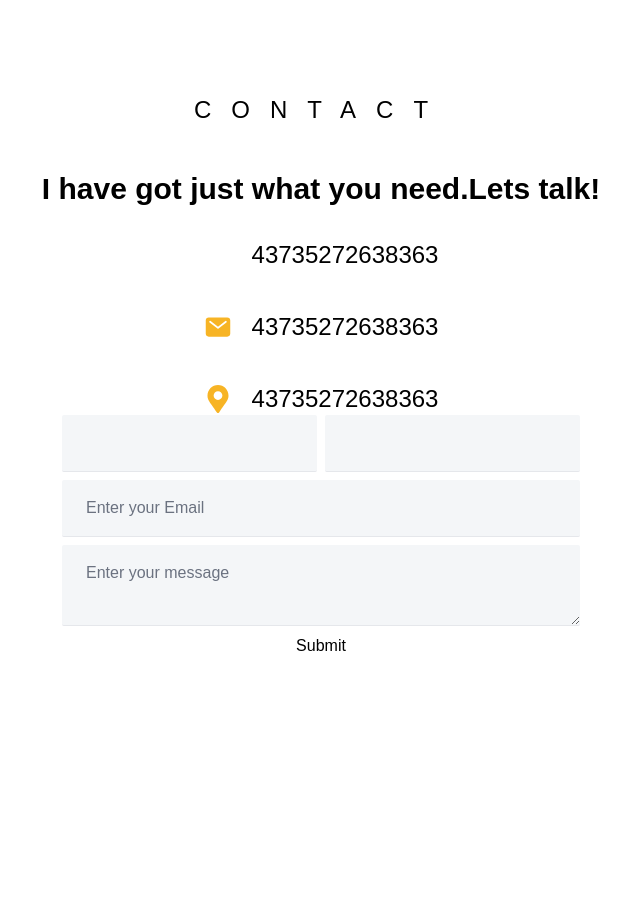
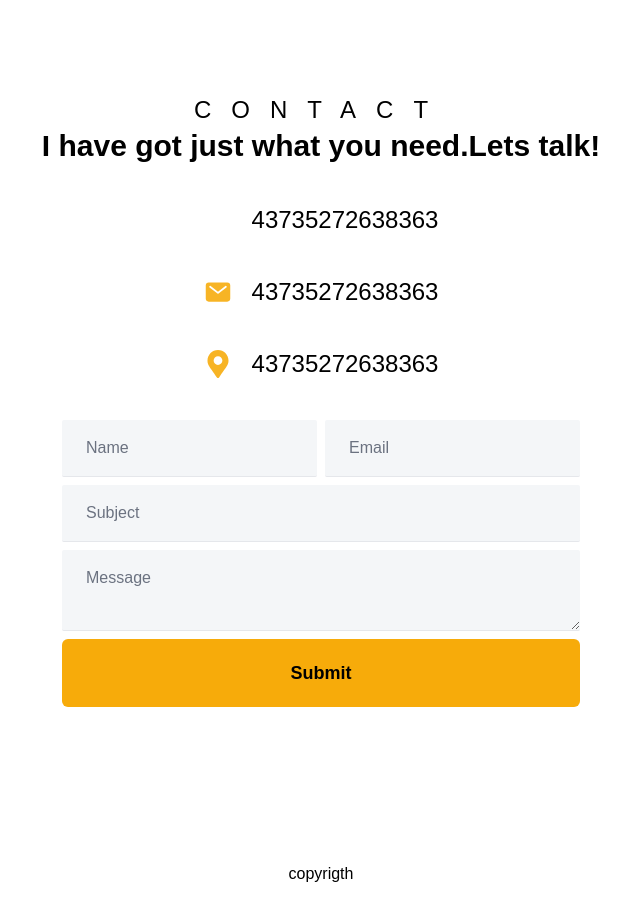
Before and after one commit to Priyanga-Developer/NewPortfolio, a React (Create React App) app: page / in a window 1280 px wide. Shown: the part 3250-4170 px from the top of the page, without its empty margins (319-959 px from the left). Before the commit the page ends 4048 px from the top, so only its background shows below. Built offline with nearby package versions, Linux system fonts and the light colour scheme; some icons are missing; the HTML template or start-up script is replaced by a standard one.

Commit message:
contact section

```diff
--- a/src/App.js
+++ b/src/App.js
@@ -5,6 +5,7 @@ import About from './Components/About';
 import Skills from './Components/Skills';
 import Projects from './Components/Projects';
 import Contact from './Components/Contact';
+import Footer from './Components/Footer';
 
 
 const App = () => {
@@ -26,6 +27,9 @@ const App = () => {
     <section id="contact" className=' snap-start' >
        <Contact/>
     </section>
+    <section id="footer" className=' snap-start' >
+       <Footer/>
+    </section>
 
   </div>
   )
--- a/src/Components/Contact.jsx
+++ b/src/Components/Contact.jsx
@@ -5,12 +5,12 @@ import { IoMail } from "react-icons/io5";
 
 const Contact = () => {
   return (
-    <div className=' relative h-screen flex flex-col text-center md:text-left md:flex-row max-w-7xl px-10 justify-evenly mx-auto items-center'>
+    <div className=' w-full relative h-screen flex flex-col text-center md:text-left md:flex-row max-w-7xl px-10 justify-evenly mx-auto items-center py-15  overflow-hidden'>
         <h3 className='absolute top-24 uppercase tracking-[20px] text-2xl'> Contact</h3>
-        <div className='flex flex-col'>
-            <h4 className='text-3xl py-8 font-semibold text-center'>I have got just what you need.Lets talk!</h4>
+        <div className='flex flex-col space-y-10  absolute top-[130px]   '>
+            <h4 className='text-3xl  font-semibold text-center'>I have got just what you need.Lets talk!</h4>
 
-        <div className='space-y-10 '>
+        <div className=' flex flex-col space-y-10 '>
         <div className='flex items-center justify-center space-x-5'>
         <FaPhone className='text-[#F7AB0A] h-7 w-7 animate-pulse' />
         <p className='text-2xl'>43735272638363</p>
@@ -24,15 +24,18 @@ const Contact = () => {
         <p className='text-2xl'>43735272638363</p>
         </div>
         </div>
-   <form action="" className='flex flex-col space-y-2 w-fit px-14 mx-auto'>
-    <div className='flex space-x-2'>
-      <input className='contactInput' type="text" name="" id="" />
-      <input className='contactInput' type='text' />
+        <div>
+        <form action="https://getform.io/f/362572ab-a4ac-44d2-a58e-1cb672f66b5c" method='POST'  className='flex flex-col w-fit mx-auto space-y-2 '>
+    <div className='flex md:flex-row md:space-x-2  flex-col'>
+      <input className='contactInput' type="text" name="name"   placeholder='Name' />
+      <input className='contactInput' name='email' type='email' required  placeholder='Email' />
     </div>
-    <input className='contactInput' type='email' required name='name' placeholder='Enter your Email' />
-  <textarea name="message" required placeholder='Enter your message'  className='contactInput'></textarea>
-  <button className=''>Submit</button>
+    <input className='contactInput' name='subject' type='text'  placeholder='Subject'  />
+  <textarea name="message" required placeholder='Message'  className='contactInput'></textarea>
+  <button type='submit' className='bg-[#F7AB0A] py-5 px-10 rounded-md text-black font-bold text-lg'>Submit</button>
    </form>
+        </div>
+
    </div>
     </div>
   )
--- /dev/null
+++ b/src/Components/Footer.jsx
@@ -0,0 +1,10 @@
+import React from 'react'
+
+const Footer = () => {
+  return (
+    <div className=' w-full text-center max-h-fit p-16'> <p>copyrigth</p>
+    </div>
+  )
+}
+
+export default Footer
--- a/src/Components/Projects.jsx
+++ b/src/Components/Projects.jsx
@@ -54,7 +54,7 @@ const Projects = () => {
     initial={{opacity:0}}
     whileInView={{opacity:1}}
     transition={{duration:1.5}}
-     className='h-screen relative flex flex-col text-left md:flex-row max-w-full justify-evenly mx-auto items-center z-0 overflow-hidden'>
+     className='h-screen relative flex flex-col text-left md:flex-row max-w-full justify-evenly mx-auto items-center pb-[1rem] z-0 overflow-hidden'>
        <h3 className='absolute top-24 uppercase tracking-[20px] text-2xl'>Projects</h3>
        <div className='relative w-full flex overflow-x-scroll overflow-y-hidden snap-x snap-mandatory z-20'>
        {portfolios.map(({id,title,src,details,tech1,tech2,tech3,tech4,tech5,tech6,code,demo})=>
--- /dev/null
+++ b/src/Components/form.js
@@ -0,0 +1,17 @@
+import React from 'react'
+
+const form = () => {
+  return (
+    <form action="https://getform.io/f/362572ab-a4ac-44d2-a58e-1cb672f66b5c" method='POST'  className='flex flex-col w-fit mx-auto '>
+    <div className='flex md:flex-row  flex-col'>
+      <input className='contactInput' type="text" name="name"   placeholder='Name' />
+      <input className='contactInput' name='email' type='email' required  placeholder='Email' />
+    </div>
+    <input className='contactInput' name='subject' type='text'  placeholder='Subject'  />
+  <textarea name="message" required placeholder='Message'  className='contactInput'></textarea>
+  <button type='submit' className='bg-[#F7AB0A] py-5 px-10 rounded-md text-black font-bold text-lg'>Submit</button>
+   </form>
+  )
+}
+
+export default form
```
